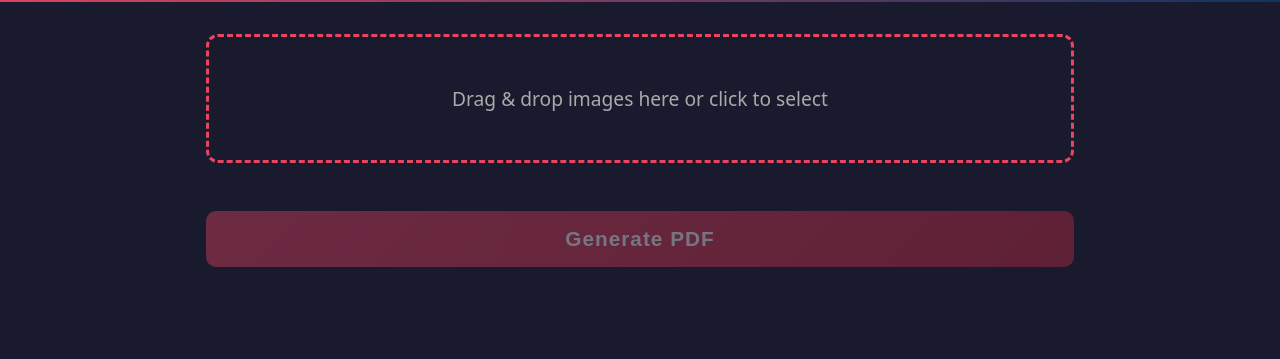
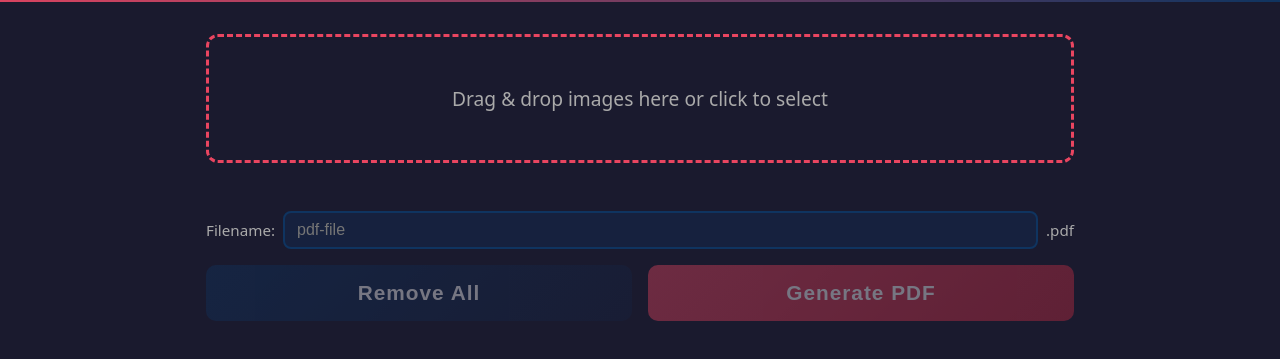
Before and after one commit to ViliusZur/images-to-pdf, a website built with Vite: page index.html in a window 1280 px wide. Shown: the part 101-460 px from the top of the page. Built offline with nearby package versions, Linux system fonts and the light colour scheme.

Commit message:
Added a remove all button and filename input.

```diff
--- a/index.html
+++ b/index.html
@@ -19,7 +19,17 @@
 
       <div id="image-list"></div>
 
-      <button id="generate-btn" disabled>Generate PDF</button>
+      <div id="controls">
+        <div id="filename-group">
+          <label for="filename-input">Filename:</label>
+          <input type="text" id="filename-input" placeholder="pdf-file" />
+          <span>.pdf</span>
+        </div>
+        <div id="action-buttons">
+          <button id="clear-btn" disabled>Remove All</button>
+          <button id="generate-btn" disabled>Generate PDF</button>
+        </div>
+      </div>
     </main>
 
     <script type="module" src="/src/main.ts"></script>
--- a/src/main.ts
+++ b/src/main.ts
@@ -13,6 +13,8 @@ const dropZone = document.getElementById("drop-zone")!;
 const fileInput = document.getElementById("file-input") as HTMLInputElement;
 const imageList = document.getElementById("image-list")!;
 const generateBtn = document.getElementById("generate-btn") as HTMLButtonElement;
+const clearBtn = document.getElementById("clear-btn") as HTMLButtonElement;
+const filenameInput = document.getElementById("filename-input") as HTMLInputElement;
 
 // Sortable setup
 Sortable.create(imageList, {
@@ -49,6 +51,13 @@ fileInput.addEventListener("change", () => {
     addFiles(fileInput.files);
     fileInput.value = "";
   }
+});
+
+// Clear all images
+clearBtn.addEventListener("click", () => {
+  images.length = 0;
+  imageList.innerHTML = "";
+  updateButtonState();
 });
 
 // Generate PDF
@@ -143,7 +152,9 @@ function updateOrderBadges() {
 }
 
 function updateButtonState() {
-  generateBtn.disabled = images.length === 0;
+  const empty = images.length === 0;
+  generateBtn.disabled = empty;
+  clearBtn.disabled = empty;
 }
 
 function loadImage(src: string): Promise<HTMLImageElement> {
@@ -202,5 +213,6 @@ async function generatePDF() {
     doc.addImage(images[i].dataUrl, drawX, drawY, drawW, drawH);
   }
 
-  doc.save("images.pdf");
+  const name = filenameInput.value.trim() || "pdf-file";
+  doc.save(`${name}.pdf`);
 }
--- a/src/style.css
+++ b/src/style.css
@@ -142,15 +142,57 @@ main {
   opacity: 0.3;
 }
 
+#controls {
+  margin-top: 1.5rem;
+  display: flex;
+  flex-direction: column;
+  gap: 1rem;
+}
+
+#filename-group {
+  display: flex;
+  align-items: center;
+  gap: 0.5rem;
+}
+
+#filename-group label {
+  font-size: 0.95rem;
+  color: #aaa;
+}
+
+#filename-input {
+  flex: 1;
+  padding: 0.5rem 0.75rem;
+  font-size: 1rem;
+  color: #eee;
+  background: #16213e;
+  border: 2px solid #0f3460;
+  border-radius: 8px;
+  outline: none;
+  transition: border-color 0.2s;
+}
+
+#filename-input:focus {
+  border-color: #e94560;
+}
+
+#filename-group span {
+  color: #aaa;
+  font-size: 0.95rem;
+}
+
+#action-buttons {
+  display: flex;
+  gap: 1rem;
+}
+
+#clear-btn,
 #generate-btn {
-  display: block;
-  width: 100%;
-  margin-top: 1.5rem;
+  flex: 1;
   padding: 1rem;
   font-size: 1.3rem;
   font-weight: 700;
   color: #fff;
-  background: linear-gradient(135deg, #e94560, #c62a40);
   border: none;
   border-radius: 10px;
   cursor: pointer;
@@ -158,15 +200,26 @@ main {
   letter-spacing: 1px;
 }
 
+#generate-btn {
+  background: linear-gradient(135deg, #e94560, #c62a40);
+}
+
+#clear-btn {
+  background: linear-gradient(135deg, #0f3460, #16213e);
+}
+
+#clear-btn:disabled,
 #generate-btn:disabled {
   opacity: 0.4;
   cursor: not-allowed;
 }
 
+#clear-btn:not(:disabled):hover,
 #generate-btn:not(:disabled):hover {
   transform: translateY(-1px);
 }
 
+#clear-btn:not(:disabled):active,
 #generate-btn:not(:disabled):active {
   transform: translateY(1px);
 }
```
